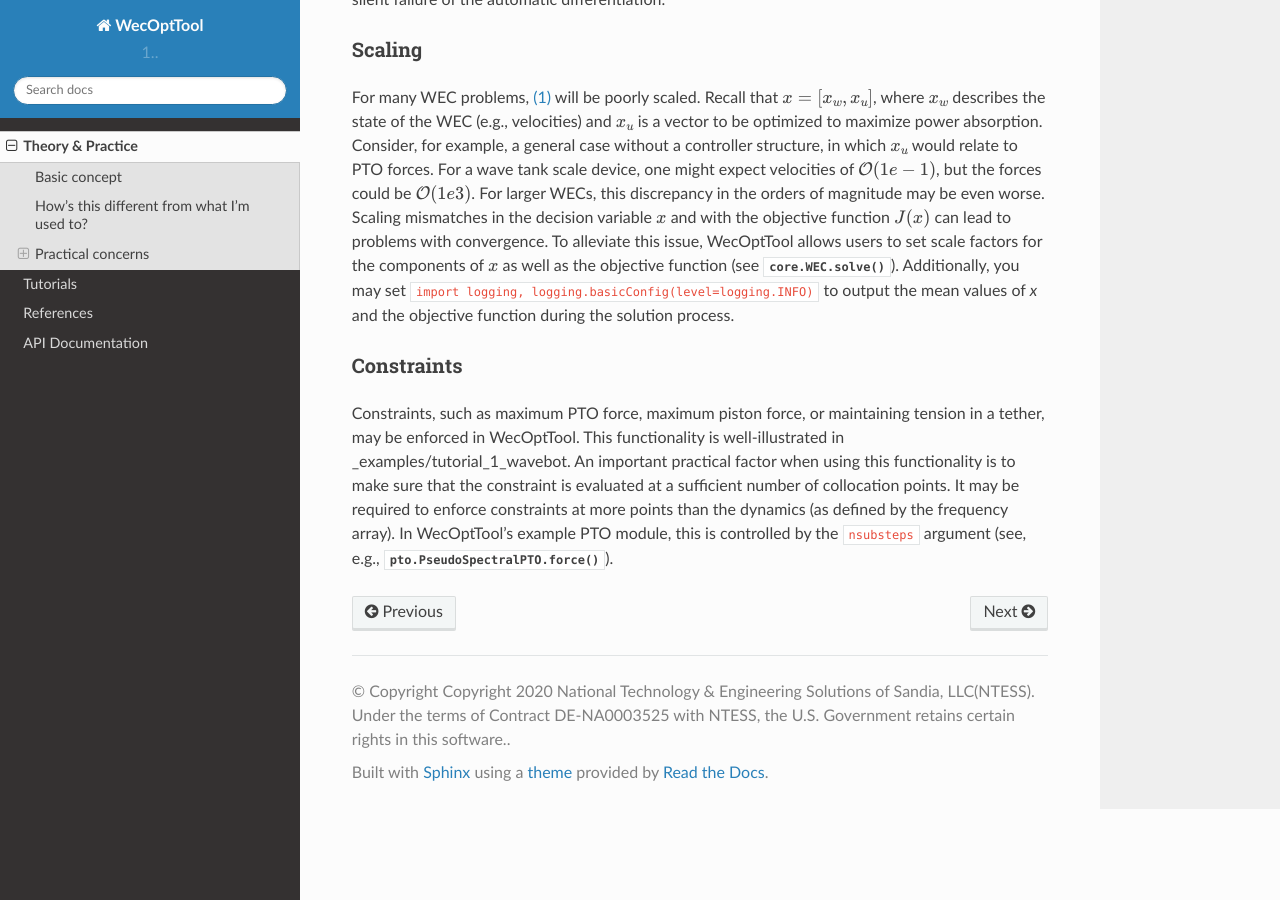
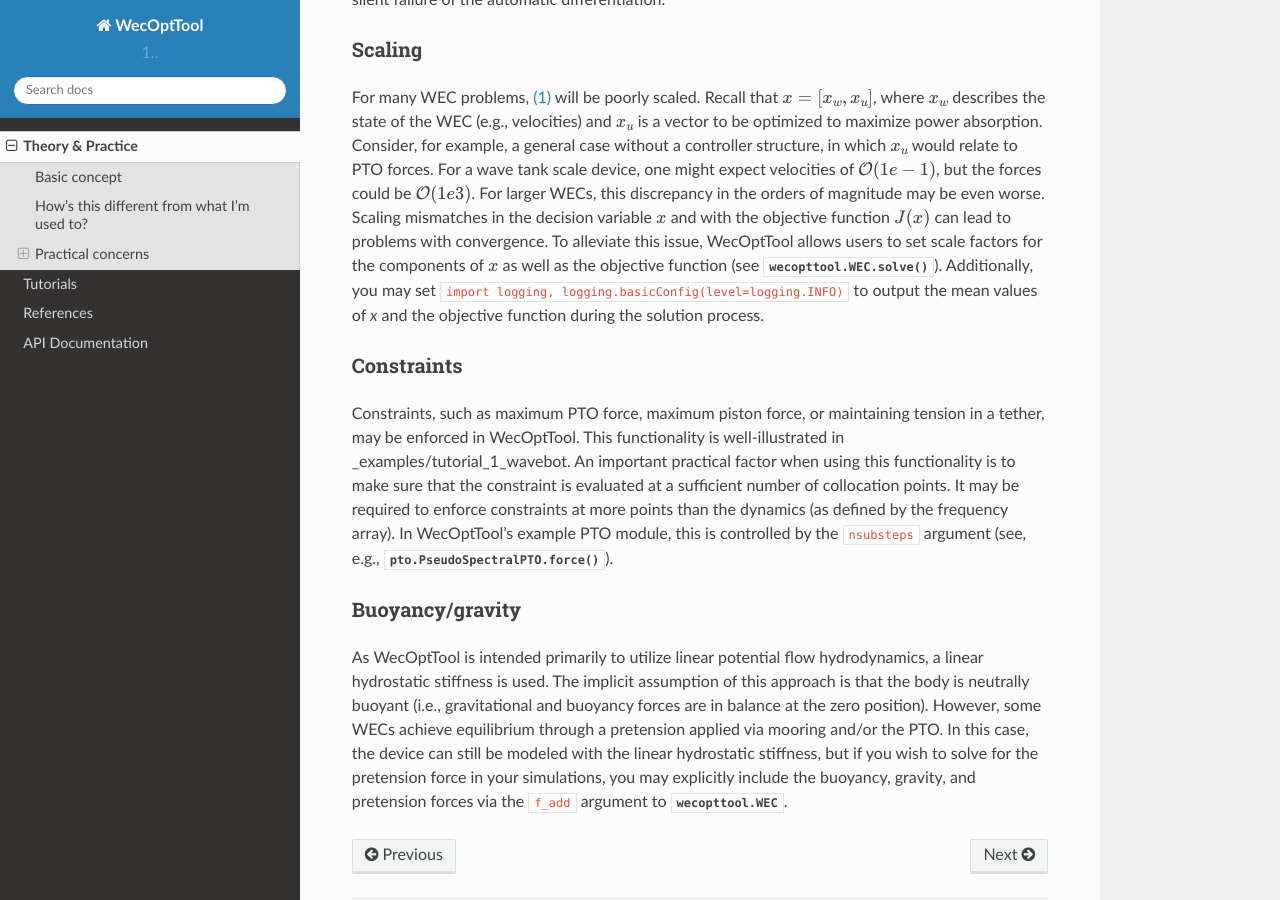
Before and after one commit to sandialabs/WecOptTool, a Sphinx documentation site: the page built from docs/source/theory.rst, in a window 1280 px wide and 900 px high, scrolled down 3100 px. Built offline with Sphinx 7.4.7 and the Read the Docs theme 2.0.0, drawn with Linux system fonts in a browser that asks for light colours; pages that are not in the unit, such as notebooks, are missing from menus; cross-references to code outside the pages are shown as plain code.

Commit message:
add explanation in docs

```diff
--- a/docs/source/theory.rst
+++ b/docs/source/theory.rst
@@ -91,7 +91,7 @@ Consider, for example, a general case without a controller structure, in which :
 For a wave tank scale device, one might expect velocities of :math:`\mathcal{O}(1e-1)`, but the forces could be :math:`\mathcal{O}(1e3)`.
 For larger WECs, this discrepancy in the orders of magnitude may be even worse.
 Scaling mismatches in the decision variable :math:`x` and with the objective function :math:`J(x)` can lead to problems with convergence.
-To alleviate this issue, WecOptTool allows users to set scale factors for the components of :math:`x` as well as the objective function (see :meth:`core.WEC.solve`).
+To alleviate this issue, WecOptTool allows users to set scale factors for the components of :math:`x` as well as the objective function (see :meth:`wecopttool.WEC.solve`).
 Additionally, you may set :code:`import logging, logging.basicConfig(level=logging.INFO)` to output the mean values of `x` and the objective function during the solution process.
 
 Constraints
@@ -100,7 +100,14 @@ Constraints, such as maximum PTO force, maximum piston force, or maintaining ten
 This functionality is well-illustrated in :doc:`_examples/tutorial_1_wavebot`.
 An important practical factor when using this functionality is to make sure that the constraint is evaluated at a sufficient number of collocation points.
 It may be required to enforce constraints at more points than the dynamics (as defined by the frequency array).
-In WecOptTool's example PTO module, this is controlled by the :code:`nsubsteps` argument (see, e.g., :meth:`pto.PseudoSpectralPTO.force`).
+In WecOptTool's example PTO module, this is controlled by the :code:`nsubsteps` argument (see, e.g., :py:meth:`pto.PseudoSpectralPTO.force`).
+
+Buoyancy/gravity
+^^^^^^^^^^^^^^^^
+As WecOptTool is intended primarily to utilize linear potential flow hydrodynamics, a linear hydrostatic stiffness is used.
+The implicit assumption of this approach is that the body is neutrally buoyant (i.e., gravitational and buoyancy forces are in balance at the zero position).
+However, some WECs achieve equilibrium through a pretension applied via mooring and/or the PTO.
+In this case, the device can still be modeled with the linear hydrostatic stiffness, but if you wish to solve for the pretension force in your simulations, you may explicitly include the buoyancy, gravity, and pretension forces via the :code:`f_add` argument to :py:class:`wecopttool.WEC`.
 
 .. _WEC-Sim: https://wec-sim.github.io/WEC-Sim/master/index.html
 .. _Autograd: https://github.com/HIPS/autograd
```
